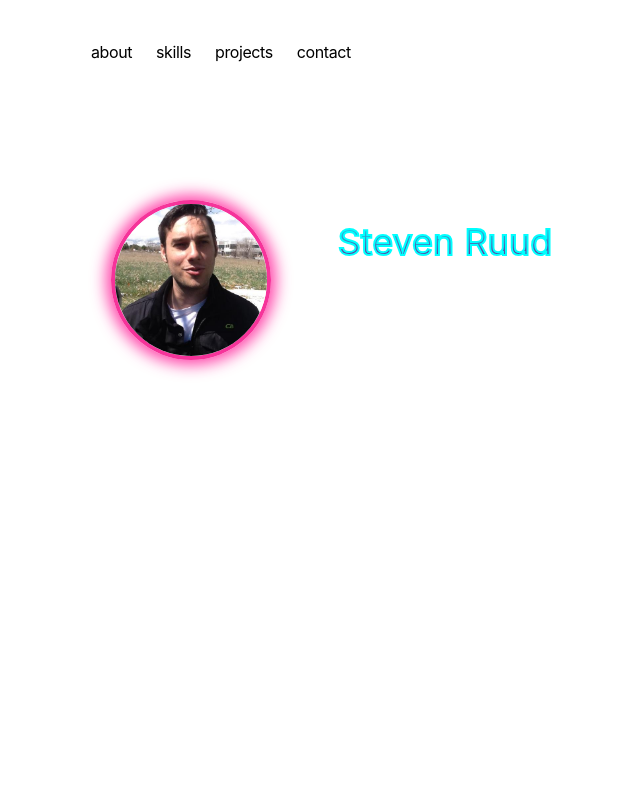
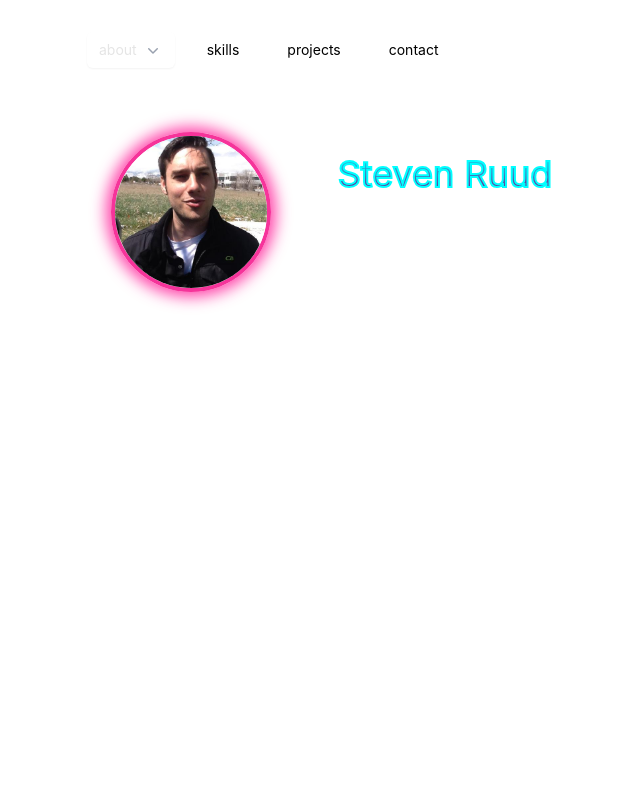
Before and after one commit to sruud/my-portfolio, a Next.js app: page / in a window 1280 px wide. Shown: the top 800 px of the page, without its empty margins (265-905 px from the left). Built offline with nearby package versions, Linux system fonts and the light colour scheme.

Commit message:
Added nav dropdown + small improvements

```diff
--- a/app/components/Contact.tsx
+++ b/app/components/Contact.tsx
@@ -2,9 +2,15 @@ export default function Contact() {
   return (
     <section id="contact" className="max-w-4xl px-6 py-8">
       <h2 className="text-3xl font-bold mb-6 text-left">Contact Me</h2>
+      <p className="text-gray-300">
+        I’m always open to new opportunities and exciting challenges.
+        {/* <a href="#looking-for" className="text-blue-400 hover:underline ml-2">
+          Learn more about what I’m looking for →
+        </a> */}
+      </p>
       <div
         id="contact-container"
-        className="grid grid-cols-3 gap-6 sm:grid-cols-4 md:grid-cols-6 lg:grid-cols-8 text-3xl text-gray-300 justify-items-center"
+        className="grid grid-cols-3 gap-6 sm:grid-cols-4 md:grid-cols-6 lg:grid-cols-8 text-3xl text-gray-300 justify-items-center mt-6"
       >
         <a
           href="https://github.com/sruud"
--- a/app/components/Skills.tsx
+++ b/app/components/Skills.tsx
@@ -1,7 +1,16 @@
 export default function Skills() {
   const skills = [
     { name: "React", iconClass: "fa-brands fa-react", color: "text-blue-400" },
-    { name: "CSS3", iconClass: "fa-brands fa-css3-alt" },
+    {
+      name: "TypeScript",
+      imgSrc:
+        "https://cdn.jsdelivr.net/gh/devicons/devicon/icons/typescript/typescript-original.svg",
+    },
+    {
+      name: "JavaScript",
+      iconClass: "fa-brands fa-js",
+      color: "text-yellow-400",
+    },
     {
       name: "HTML5",
       iconClass: "fa-brands fa-html5",
@@ -12,16 +21,7 @@ export default function Skills() {
       iconClass: "fa-brands fa-css3-alt",
       color: "text-blue-500",
     },
-    {
-      name: "TypeScript",
-      imgSrc:
-        "https://cdn.jsdelivr.net/gh/devicons/devicon/icons/typescript/typescript-original.svg",
-    },
-    {
-      name: "JavaScript",
-      iconClass: "fa-brands fa-js",
-      color: "text-yellow-400",
-    },
+
     { name: "SASS", iconClass: "fa-brands fa-sass", color: "text-pink-500" },
     {
       name: "Node.js",
@@ -82,7 +82,7 @@ export default function Skills() {
       iconClass: "fa-solid fa-mobile-screen",
       color: "text-gray-500",
     },
-    { name: "Apple", iconClass: "fa-brands fa-apple", color: "text-gray-500" },
+    { name: "macOS", iconClass: "fa-brands fa-apple", color: "text-gray-500" },
     {
       name: "Windows",
       iconClass: "fa-brands fa-windows",
--- a/app/components/nav.tsx
+++ b/app/components/nav.tsx
@@ -1,43 +1,102 @@
+"use client";
+import { useState } from "react";
 import Link from "next/link";
 
-const navItems = {
+// Define types for navItems
+interface NavItemWithSubLinks {
+  name: string;
+  subLinks: { href: string; name: string }[];
+}
+
+interface NavItemWithoutSubLinks {
+  name: string;
+}
+
+type NavItem = NavItemWithSubLinks | NavItemWithoutSubLinks;
+
+const navItems: Record<string, NavItem> = {
   "#about": {
     name: "about",
+    subLinks: [{ href: "#looking-for", name: "more" }],
+    // subLinks: [{ href: "#looking-for", name: "What I'm Looking For" }],
+    // Almost looks like a comment bubble
   },
-  "#skills": {
-    name: "skills",
-  },
-  "#projects": {
-    name: "projects",
-  },
-  "#contact": {
-    name: "contact",
-  },
+  "#skills": { name: "skills" },
+  "#projects": { name: "projects" },
+  "#contact": { name: "contact" },
 };
 
 export function Navbar() {
+  const [isDropdownOpen, setIsDropdownOpen] = useState(false);
+
+  const toggleDropdown = () => {
+    setIsDropdownOpen((prevState) => !prevState);
+  };
+
   return (
-    <aside className="-ml-[8px] mb-16 tracking-tight">
-      <div className="lg:sticky lg:top-20">
-        <nav
-          className="flex flex-row items-start relative px-0 pb-0 fade md:overflow-auto scroll-pr-6 md:relative"
-          id="nav"
-        >
-          <div className="flex flex-row space-x-0 pr-10">
-            {Object.entries(navItems).map(([path, { name }]) => {
-              return (
-                <Link
-                  key={path}
-                  href={path}
-                  className="transition-all hover:text-neutral-800 dark:hover:text-neutral-200 flex align-middle relative py-1 px-2 m-1"
+    <nav className="flex space-x-4">
+      {Object.entries(navItems).map(([href, item]) => (
+        <div key={href} className="relative inline-block text-left">
+          <div>
+            {"subLinks" in item ? (
+              <>
+                <button
+                  type="button"
+                  className="inline-flex w-full justify-center gap-x-1.5 rounded-md text-neutral-200 px-3 py-2 text-sm shadow-xs"
+                  id="menu-button"
+                  aria-expanded={isDropdownOpen ? "true" : "false"}
+                  aria-haspopup="true"
+                  onClick={toggleDropdown}
                 >
-                  {name}
-                </Link>
-              );
-            })}
+                  {item.name}
+                  <svg
+                    className={`size-5 text-gray-400 transition-transform duration-200 ${
+                      isDropdownOpen ? "rotate-180" : "rotate-0"
+                    }`}
+                    viewBox="0 0 20 20"
+                    fill="currentColor"
+                    aria-hidden="true"
+                  >
+                    <path
+                      fillRule="evenodd"
+                      d="M5.22 8.22a.75.75 0 0 1 1.06 0L10 11.94l3.72-3.72a.75.75 0 1 1 1.06 1.06l-4.25 4.25a.75.75 0 0 1-1.06 0L5.22 9.28a.75.75 0 0 1 0-1.06Z"
+                      clipRule="evenodd"
+                    />
+                  </svg>
+                </button>
+
+                {isDropdownOpen && (
+                  <div
+                    className="absolute right-0 z-10 mt-2 w-full origin-top-right"
+                    role="menu"
+                    aria-orientation="vertical"
+                    aria-labelledby="menu-button"
+                    tabIndex={-1}
+                  >
+                    <div className="py-1" role="none">
+                      {item.subLinks.map((subLink) => (
+                        <Link
+                          key={subLink.href}
+                          href={subLink.href}
+                          className="block px-4 py-2 text-neutral-900 dark:text-white text-sm hover:bg-gray-700 hover:text-white rounded-2xl"
+                          role="menuitem"
+                          tabIndex={-1}
+                        >
+                          {subLink.name}
+                        </Link>
+                      ))}
+                    </div>
+                  </div>
+                )}
+              </>
+            ) : (
+              <Link key={href} href={href} className="block px-4 py-2 text-sm">
+                {item.name}
+              </Link>
+            )}
           </div>
-        </nav>
-      </div>
-    </aside>
+        </div>
+      ))}
+    </nav>
   );
 }
```
